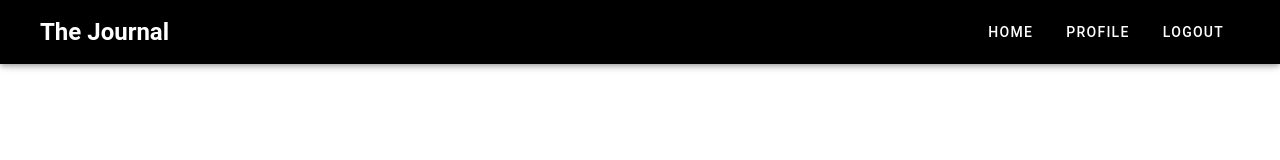
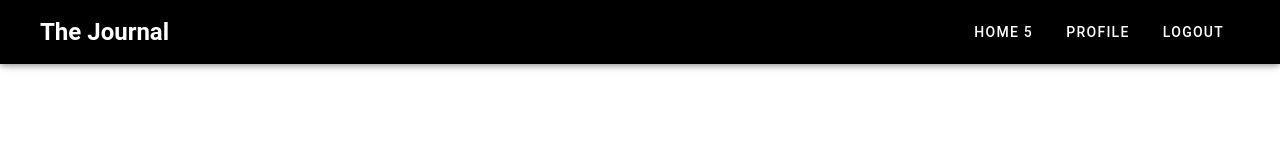
Before and after one commit to abidgulshahid/theJournal, a Vue app in the folder app/: page /login in a window 1280 px wide. Shown: the top 160 px of the page. Built offline with nearby package versions, Linux system fonts and the light colour scheme; sample sign-in values are in the browser's storage.

Commit message:
Update MyHeader.vue

```diff
--- a/app/src/components/MyHeader.vue
+++ b/app/src/components/MyHeader.vue
@@ -7,7 +7,7 @@
       <v-spacer></v-spacer>
 
       <div v-if="access_token || isLoggedIn">
-        <v-btn text to="/homepage">Home</v-btn>
+        <v-btn text to="/homepage">Home {{ total_entries || 5 }}</v-btn>
         <v-btn text to="/profile">Profile</v-btn>
         <v-btn @click="logout">Logout</v-btn>
       </div>
```
